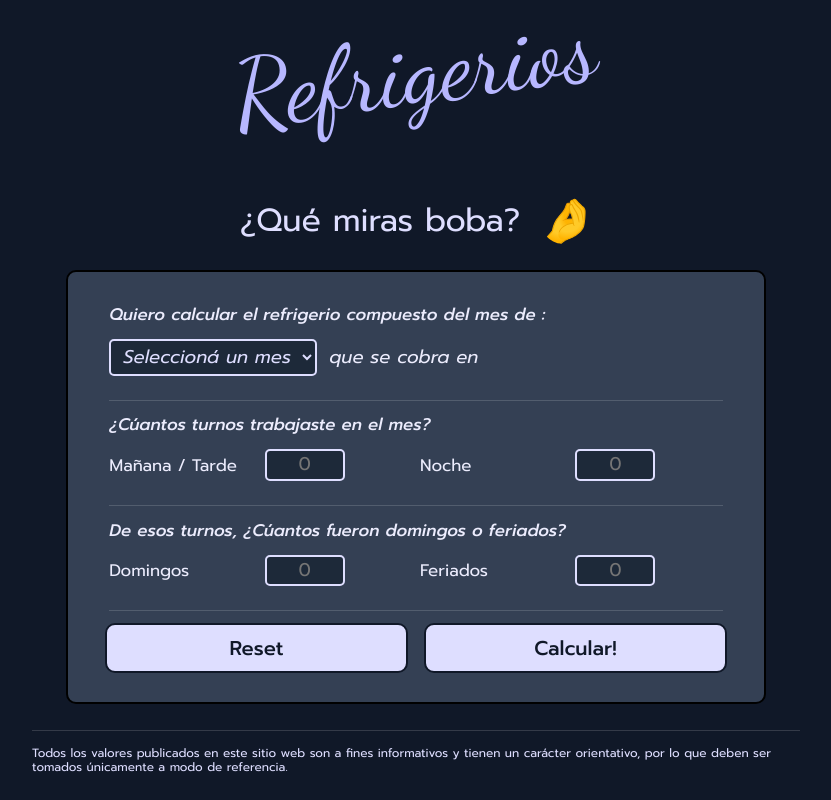
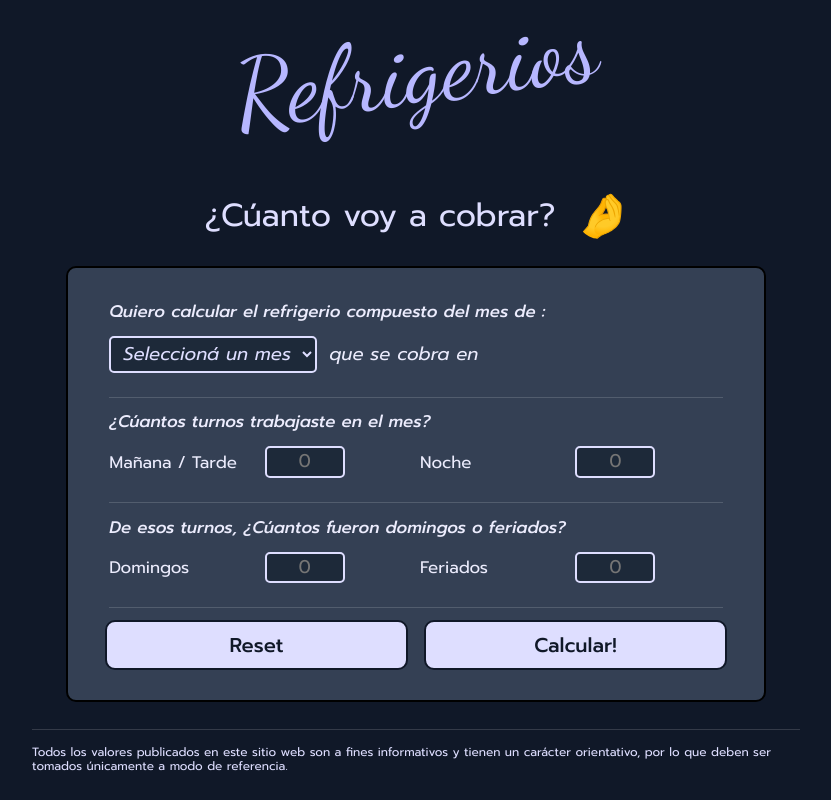
Before and after one commit to Alejandro-Madero/refrigerios, a React (Vite) app: page / in a window 1280 px wide. Shown: the whole page, without its empty margins (224-1055 px from the left). Built offline with nearby package versions, Linux system fonts and the light colour scheme.

Commit message:
Updated header styles

```diff
--- a/src/Components/Header.jsx
+++ b/src/Components/Header.jsx
@@ -3,7 +3,7 @@ import { ReactComponent as Fingers } from "../assets/fingers.svg";
 const Header = () => {
   return (
     <header className={styles.header}>
-      <h2 className={styles.title}>¿Qué miras boba?</h2>
+      <h2 className={styles.title}>¿Cúanto voy a cobrar?</h2>
       <Fingers className={styles.fingers} />
     </header>
   );
--- a/src/Components/Logo.module.css
+++ b/src/Components/Logo.module.css
@@ -7,6 +7,7 @@
   margin-bottom: 1.75rem;
   width: 90%;
   justify-self: center;
+  max-height: fit-content;
 }
 
 @media (min-width: 750px) {
@@ -19,7 +20,7 @@
   .logo {
     width: 70%;
     font-size: 6rem;
-    margin-bottom: 1.5rem;
+    margin-bottom: 1rem;
   }
 }
 
```
